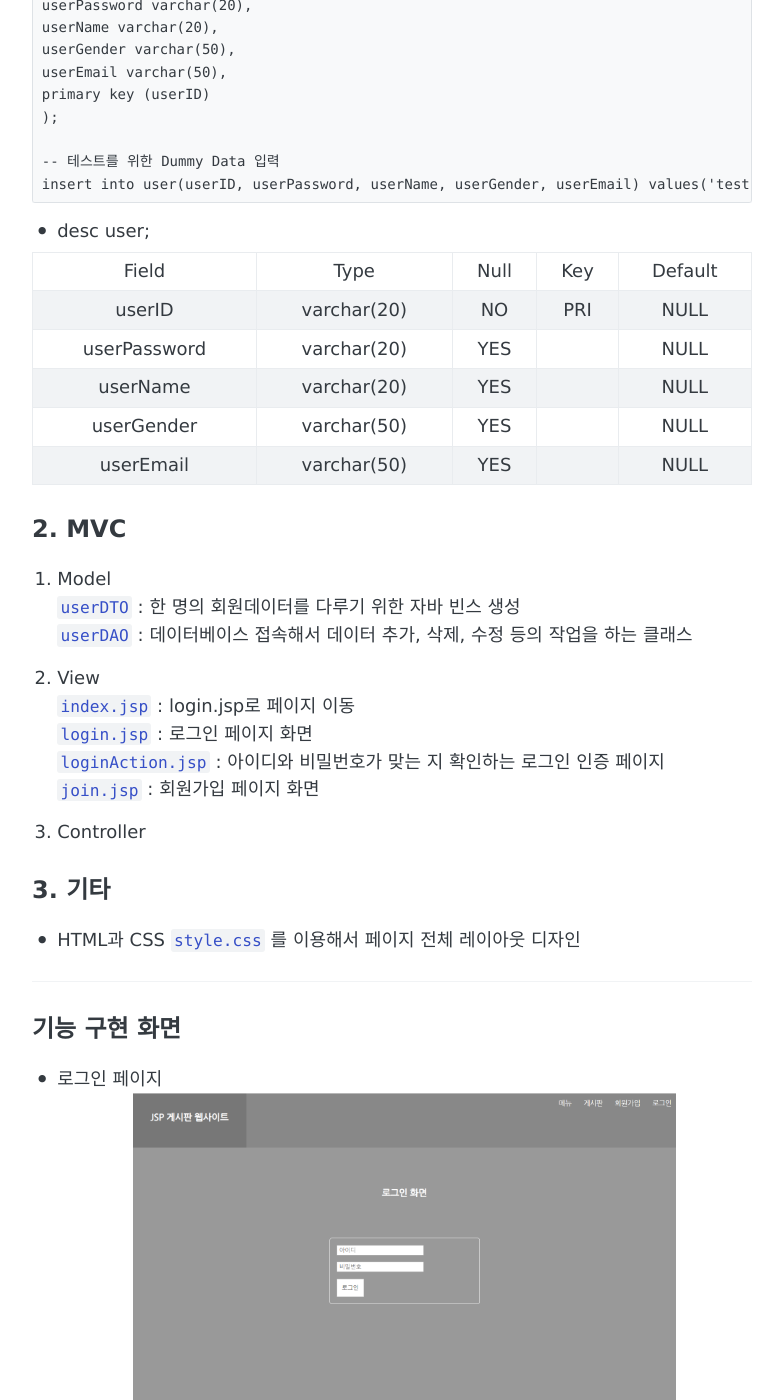
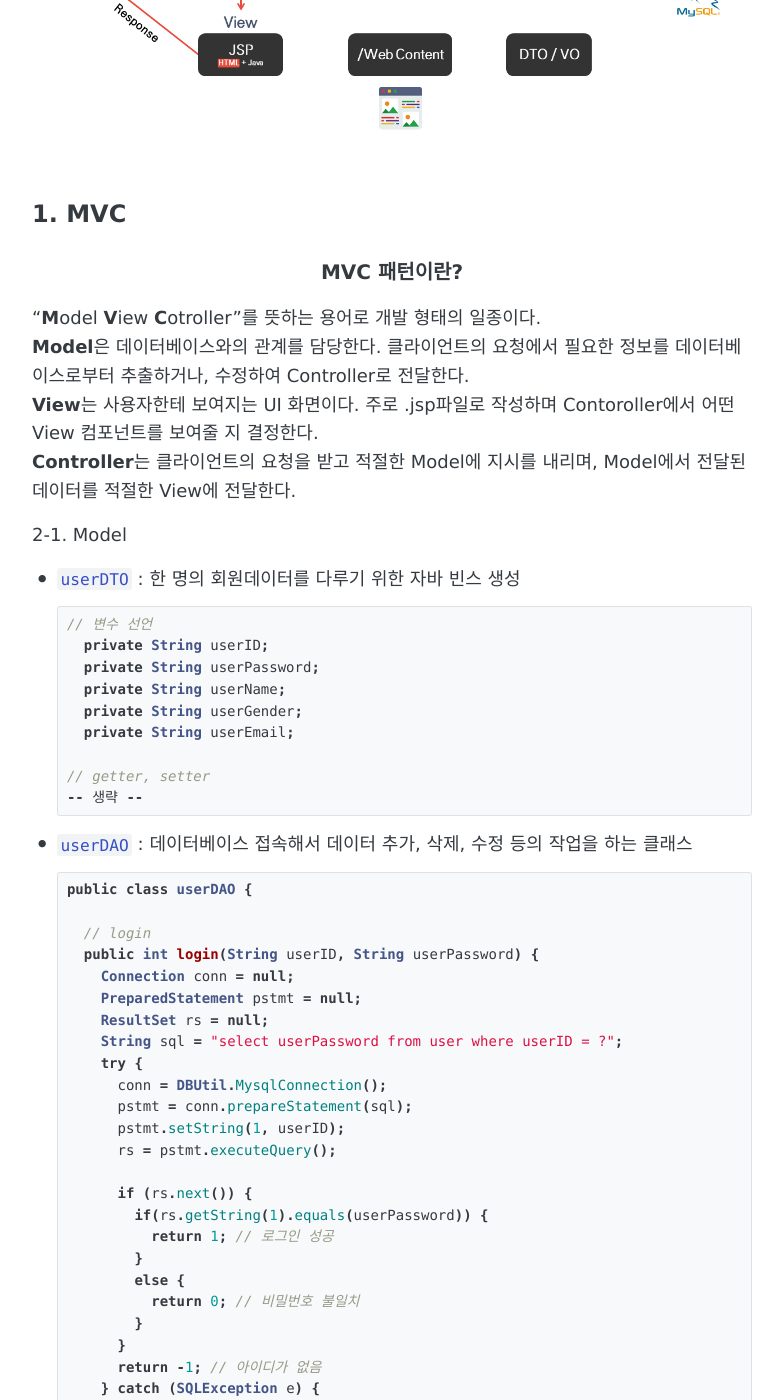
Before and after one commit to bhy304/bhy304.github.io, a Jekyll site: the page built from _posts/2019-07-22-devnote.md, in a window 1280 px wide and 1400 px high, scrolled down 633 px. Shown: the whole window, without its empty margins (248-1031 px from the left). Built offline with Jekyll 4.4.1, drawn with Linux system fonts in a browser that asks for light colours; some of the changed text lies outside the part shown.

Commit message:
7월 22일 포스팅 수정 및 7월 23일 devnote 업로드

````diff
--- a/_config.yml
+++ b/_config.yml
@@ -28,8 +28,6 @@ navigation:
     url: /archive
   - name: Tags
     url: /tags
-  - name: Theme
-    url: /
 
 # Pagination
 paginate: 5
--- a/_posts/2019-07-22-devnote.md
+++ b/_posts/2019-07-22-devnote.md
@@ -9,7 +9,83 @@ JSP 게시판 웹사이트 구현
 
 ---
 
-## 1. DB 구축 및 회원 관리를 위한 user 테이블 생성
+## 0. Structure
+![MVC](/assets/img/MVC.png)
+
+## 1. MVC
+### MVC 패턴이란?
+{: .center}
+"**M**odel **V**iew **C**otroller"를 뜻하는 용어로 개발 형태의 일종이다.<br>
+**Model**은 데이터베이스와의 관계를 담당한다. 클라이언트의 요청에서 필요한 정보를 데이터베이스로부터 추출하거나, 수정하여 Controller로 전달한다.<br>
+**View**는 사용자한테 보여지는 UI 화면이다. 주로 .jsp파일로 작성하며 Contoroller에서 어떤 View 컴포넌트를 보여줄 지 결정한다.<br>
+**Controller**는 클라이언트의 요청을 받고 적절한 Model에 지시를 내리며, Model에서 전달된 데이터를 적절한 View에 전달한다.
+
+2-1. Model<br>
+
+  * ```userDTO``` : 한 명의 회원데이터를 다루기 위한 자바 빈스 생성<br>
+    ```java
+    // 변수 선언
+      private String userID;
+      private String userPassword;
+      private String userName;
+      private String userGender;
+      private String userEmail;
+
+    // getter, setter
+    -- 생략 --
+    ```
+
+  * ```userDAO``` : 데이터베이스 접속해서 데이터 추가, 삭제, 수정 등의 작업을 하는 클래스 <br>
+    ```java
+    public class userDAO {
+
+      // login
+      public int login(String userID, String userPassword) {
+        Connection conn = null;
+        PreparedStatement pstmt = null;
+        ResultSet rs = null;
+        String sql = "select userPassword from user where userID = ?";
+        try {
+          conn = DBUtil.MysqlConnection();
+          pstmt = conn.prepareStatement(sql);
+          pstmt.setString(1, userID);
+          rs = pstmt.executeQuery();
+
+          if (rs.next()) {
+            if(rs.getString(1).equals(userPassword)) {
+              return 1; // 로그인 성공
+            }
+            else {
+              return 0; // 비밀번호 불일치
+            }
+          }
+          return -1; // 아이디가 없음
+        } catch (SQLException e) {
+          // TODO Auto-generated catch block
+          e.printStackTrace();
+        } finally {
+          DBUtil.MysqlDisConnection(rs, pstmt, conn);
+        } return -2; // 데이터베이스 오류
+      }
+    }
+    ```
+<br>
+
+2-2. View<br>
+  ```index.jsp``` : login.jsp로 페이지 이동<br>
+  ```login.jsp``` : 로그인 페이지 화면<br>
+  ```loginAction.jsp``` : 아이디와 비밀번호가 맞는 지 확인하는 로그인 인증 페이지<br>
+                          만약 아이디와 비밀번호가 틀렸다면 alert창으로 알려준 후 페이지 뒤로가기 수행하고,
+                          로그인 성공시 main 페이지로 이동<br>
+  ```join.jsp``` : 회원가입 페이지 화면<br>
+
+
+<br>
+2-3. Controller
+
+---
+
+## 2. DB 구축 및 회원 관리를 위한 user 테이블 생성
 
 * SQL문
 
@@ -45,31 +121,17 @@ insert into user(userID, userPassword, userName, userGender, userEmail) values('
 | userEmail    | varchar(50) | YES  |     | NULL    |
 |--------------|-------------|------|-----|---------|
 
-## 2. MVC
-  1. Model<br>
-    ```userDTO``` : 한 명의 회원데이터를 다루기 위한 자바 빈스 생성<br>
-    ```userDAO``` : 데이터베이스 접속해서 데이터 추가, 삭제, 수정 등의 작업을 하는 클래스<br>
-
-  2. View<br>
-    ```index.jsp``` : login.jsp로 페이지 이동<br>
-    ```login.jsp``` : 로그인 페이지 화면<br>
-    ```loginAction.jsp``` : 아이디와 비밀번호가 맞는 지 확인하는 로그인 인증 페이지<br>
-    ```join.jsp``` : 회원가입 페이지 화면<br>
-
-
-  3. Controller
+---
 
 ## 3. 기타
 * HTML과 CSS ```style.css``` 를 이용해서 페이지 전체 레이아웃 디자인
 
----
+## 4. 웹페이지 화면
 
-## 기능 구현 화면
+4-1. 로그인 페이지
+![로그인화면](/assets/img/login.png)
 
-* 로그인 페이지
-![로그인화면](/assets/img/login.png){: .center-image}
-
-* 회원가입 페이지
-![회원가입화면](/assets/img/join.png){: width="100%" height="100%"}
+4-2. 회원가입 페이지
+![회원가입화면](/assets/img/join.png)
 
 ---
````
Also changed, not shown: _posts/2019-07-22-githubpages-jekylltheme.md (+2 -1 lines), _posts/2019-07-23-devnote2.md (added, +125 -0 lines), assets/img/MVC.png (added), assets/img/joinAction.png (added), assets/img/joinAction2.png (added), assets/img/joinpage.png (added), assets/img/loginAction.png (added), assets/img/loginAction2.png (added), assets/img/loginpage.png (added), assets/img/mainpage.png (added).
